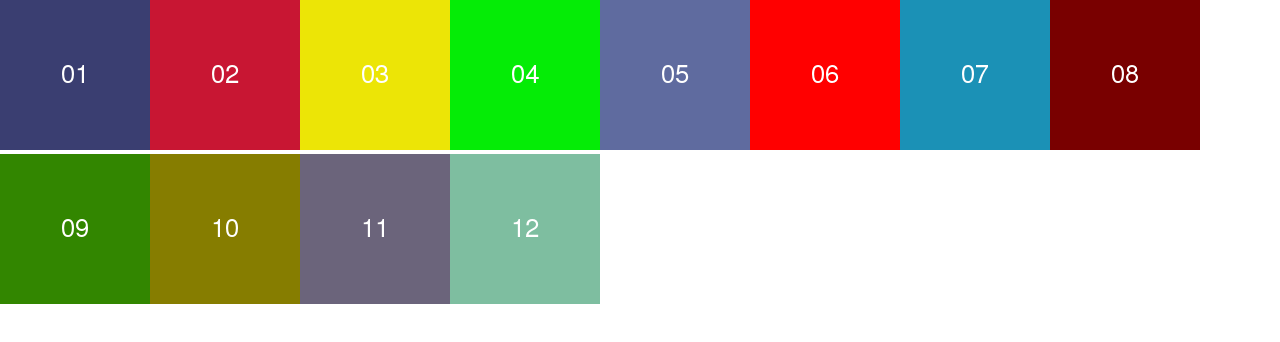
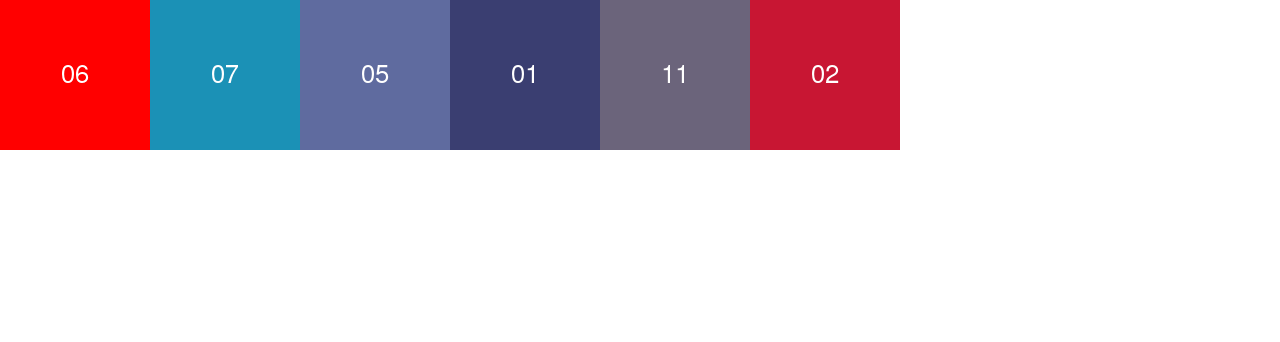
Before and after one commit to iteduki/image-loop-demo, a React (Create React App) app: page / in a window 1280 px wide. Shown: the top 342 px of the page. Built offline with nearby package versions, Linux system fonts and the light colour scheme.

Commit message:
デフォルト値を6にした

```diff
--- a/src/App.tsx
+++ b/src/App.tsx
@@ -1,7 +1,6 @@
 import React from 'react';
 import './App.css';
 import RandomImage from './components/RandomImage'
-import image01 from './assets/images/01.png'
 
 function App() {
 
@@ -14,7 +13,9 @@ function App() {
   const strs = images.map(image => { return image as string })
 
   return (
-    <RandomImage images={strs} />
+    <>
+      <RandomImage imagePaths={strs} />
+    </>
   );
 }
 
--- a/src/components/RandomImage.tsx
+++ b/src/components/RandomImage.tsx
@@ -1,13 +1,21 @@
 import React from 'react'
 
 type Props = {
-  images: string[]
+  imagePaths: string[],
+  max?: number
 }
 
-const RandomImages: React.FC<Props> = ({ images }) => {
+const RandomImages: React.FC<Props> = ({ imagePaths, max }) => {
+  for (let i = imagePaths.length - 1; i >= 0; i--) {
+    const randomNumber = Math.floor(Math.random() * (i + 1));
+    [imagePaths[i], imagePaths[randomNumber]] = [imagePaths[randomNumber], imagePaths[i]];
+  }
+
   return <>
-    {images.map(image => <img src={image} />)}
+    {imagePaths.slice(0, max).map((image, index) => <img src={image} alt={index.toString()} />)}
   </>
 }
 
+RandomImages.defaultProps = { max: 6 }
+
 export default RandomImages
```
